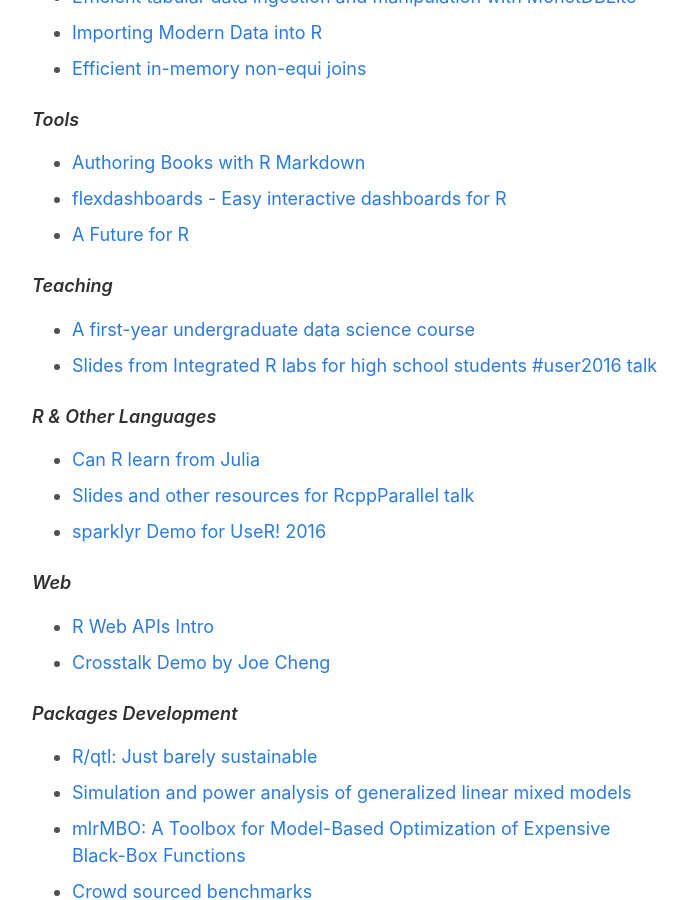
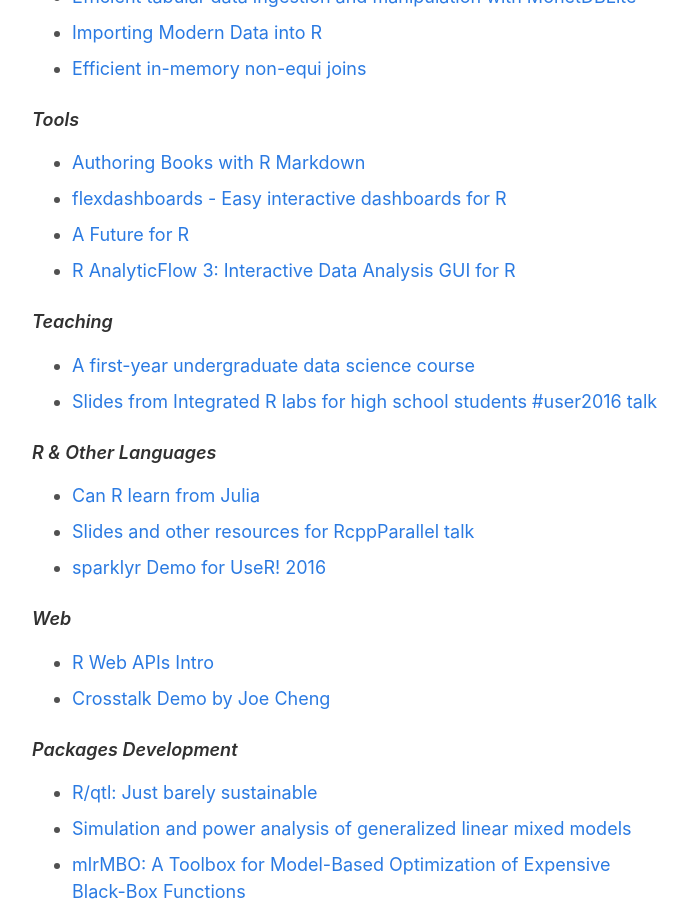
Before and after one commit to rweekly/rweekly.org, a Jekyll site: the page built from user2016.md, in a window 1280 px wide and 900 px high, scrolled down 2030 px. Shown: the whole window, without its empty margins (293-980 px from the left). Built offline with Jekyll 4.4.1, drawn with Linux system fonts in a browser that asks for light colours; comment, search, counter and statistics services are not loaded.

Commit message:
Update user2016.md
Add the most recent PR to user2016

```diff
--- a/user2016.md
+++ b/user2016.md
@@ -101,6 +101,8 @@
 
 + [A Future for R](http://www.jottr.org/2016/07/a-future-for-r-slides-from-user-2016.html)
 
++ [R AnalyticFlow 3: Interactive Data Analysis GUI for R](http://r.analyticflow.com/en/news-tips/41/)
+
 #### Teaching
 
 
```
